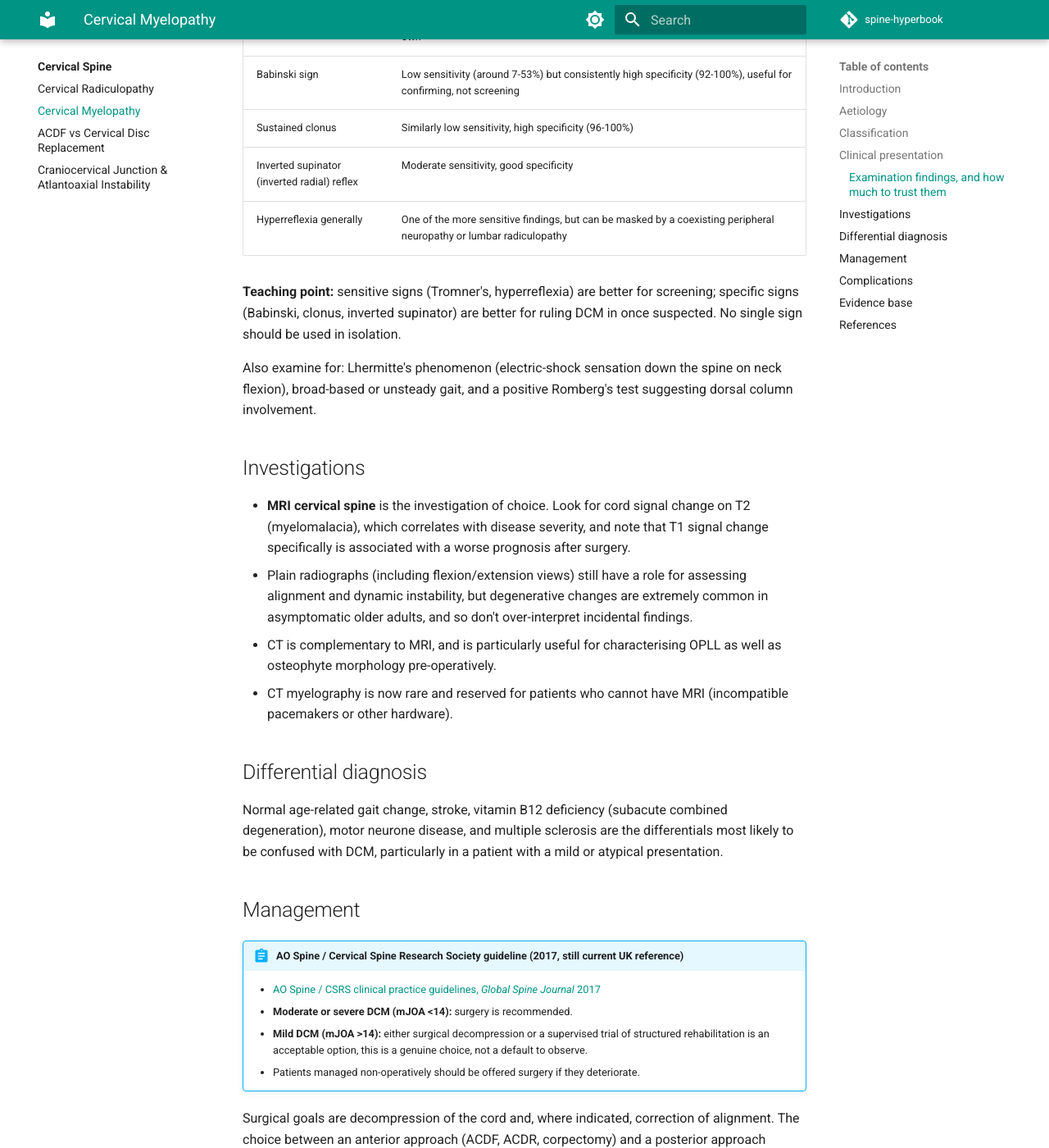
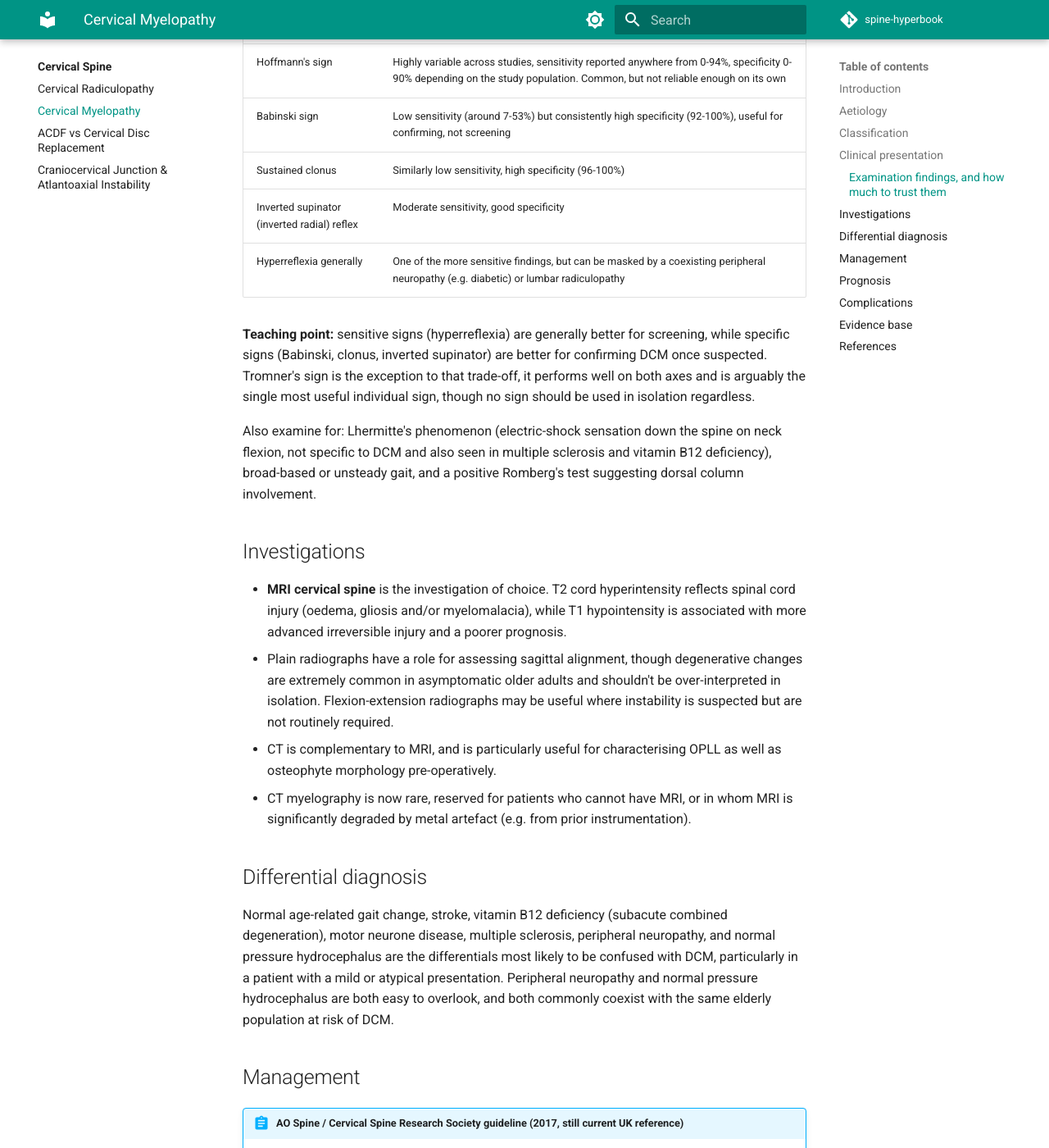
Before and after one commit to Spine-Hyperbook/spine-hyperbook, an MkDocs documentation site: the page built from docs/cervical-spine/cervical-myelopathy.md, in a window 1280 px wide and 1400 px high, scrolled down 2485 px. Shown: the whole window at 82% size. Built offline with MkDocs 1.6.1 and Material for MkDocs 9.7.7, drawn with Linux system fonts in a browser that asks for light colours; comment, search, counter and statistics services are not loaded; some of the changed text lies outside the part shown.

Commit message:
Add inline citation for Tromner's sign, reorder references

```diff
--- a/docs/cervical-spine/cervical-myelopathy.md
+++ b/docs/cervical-spine/cervical-myelopathy.md
@@ -28,10 +28,10 @@
 - Hypertrophy of the ligamentum flavum
 - Degenerative spondylolisthesis
 - Congenital canal narrowing, symptoms often emerge when a pre-existing narrow canal combines with later spondylotic change
-- Ossification of the posterior longitudinal ligament (OPLL), more common in East Asian populations and associated with a different, sometimes more aggressive, natural history
+- Ossification of the posterior longitudinal ligament (OPLL), more common in East Asian populations and associated with a different natural history, with a greater propensity for progression
 - Less commonly: tumour, epidural abscess, trauma, or fixed cervical kyphosis
 
-Cord injury itself is thought to arise from a combination of direct mechanical compression and ischaemic injury from compromise of the anterior spinal artery.
+Cord injury itself is thought to arise from a combination of direct mechanical compression and microvascular ischaemia with impaired spinal cord perfusion.
 
 !!! info "Be aware"
     Tandem stenosis, coexisting lumbar spinal stenosis, occurs in roughly one in five patients with cervical stenosis. It is worth having a low threshold for whole-spine imaging in a patient with mixed upper and lower limb symptoms. See the [Lumbar Spinal Stenosis](../lumbar-spine/spinal-stenosis-spondylolisthesis.md) page.
@@ -55,10 +55,10 @@
 
 ## Clinical presentation
 
-- **Gait disturbance** is the single most important clinical predictor, patients often describe feeling unsteady rather than reporting frank weakness
+- **Gait disturbance** is the most common and clinically important presenting feature, patients often describe feeling unsteady rather than reporting frank weakness
 - Bilateral, non-dermatomal hand numbness and clumsiness, dropping objects, difficulty with buttons and other fine motor skills
 - Neck pain is frequently mild or absent
-- Bladder symptoms are a late feature and are of limited diagnostic value in this age group given how common incidental urinary symptoms are
+- Bladder symptoms, most often urgency rather than frank retention (which is a relatively late manifestation), are of limited diagnostic value in this age group given how common incidental urinary symptoms are
 
 ### Examination findings, and how much to trust them
 
@@ -66,34 +66,34 @@
 
 | Sign | What the evidence actually shows |
 |---|---|
-| Tromner's sign | The most sensitive sign across pooled studies (roughly 79-97%), better than Hoffmann's for screening |
+| Tromner's sign | Unusually good on both axes: sensitivity 93-97% and specificity 79-100% in the same pooled studies, outperforming Hoffmann's for both screening and confirmation ([Jiang et al. 2024](https://pmc.ncbi.nlm.nih.gov/articles/PMC11289551/); [Sharma et al. 2025](https://pmc.ncbi.nlm.nih.gov/articles/PMC11906348/)) |
 | Hoffmann's sign | Highly variable across studies, sensitivity reported anywhere from 0-94%, specificity 0-90% depending on the study population. Common, but not reliable enough on its own |
 | Babinski sign | Low sensitivity (around 7-53%) but consistently high specificity (92-100%), useful for confirming, not screening |
 | Sustained clonus | Similarly low sensitivity, high specificity (96-100%) |
 | Inverted supinator (inverted radial) reflex | Moderate sensitivity, good specificity |
-| Hyperreflexia generally | One of the more sensitive findings, but can be masked by a coexisting peripheral neuropathy or lumbar radiculopathy |
+| Hyperreflexia generally | One of the more sensitive findings, but can be masked by a coexisting peripheral neuropathy (e.g. diabetic) or lumbar radiculopathy |
 
-**Teaching point:** sensitive signs (Tromner's, hyperreflexia) are better for screening; specific signs (Babinski, clonus, inverted supinator) are better for ruling DCM in once suspected. No single sign should be used in isolation.
+**Teaching point:** sensitive signs (hyperreflexia) are generally better for screening, while specific signs (Babinski, clonus, inverted supinator) are better for confirming DCM once suspected. Tromner's sign is the exception to that trade-off, it performs well on both axes and is arguably the single most useful individual sign, though no sign should be used in isolation regardless.
 
-Also examine for: Lhermitte's phenomenon (electric-shock sensation down the spine on neck flexion), broad-based or unsteady gait, and a positive Romberg's test suggesting dorsal column involvement.
+Also examine for: Lhermitte's phenomenon (electric-shock sensation down the spine on neck flexion, not specific to DCM and also seen in multiple sclerosis and vitamin B12 deficiency), broad-based or unsteady gait, and a positive Romberg's test suggesting dorsal column involvement.
 
 ## Investigations
 
-- **MRI cervical spine** is the investigation of choice. Look for cord signal change on T2 (myelomalacia), which correlates with disease severity, and note that T1 signal change specifically is associated with a worse prognosis after surgery.
-- Plain radiographs (including flexion/extension views) still have a role for assessing alignment and dynamic instability, but degenerative changes are extremely common in asymptomatic older adults, and so don't over-interpret incidental findings.
+- **MRI cervical spine** is the investigation of choice. T2 cord hyperintensity reflects spinal cord injury (oedema, gliosis and/or myelomalacia), while T1 hypointensity is associated with more advanced irreversible injury and a poorer prognosis.
+- Plain radiographs have a role for assessing sagittal alignment, though degenerative changes are extremely common in asymptomatic older adults and shouldn't be over-interpreted in isolation. Flexion-extension radiographs may be useful where instability is suspected but are not routinely required.
 - CT is complementary to MRI, and is particularly useful for characterising OPLL as well as osteophyte morphology pre-operatively.
-- CT myelography is now rare and reserved for patients who cannot have MRI (incompatible pacemakers or other hardware).
+- CT myelography is now rare, reserved for patients who cannot have MRI, or in whom MRI is significantly degraded by metal artefact (e.g. from prior instrumentation).
 
 ## Differential diagnosis
 
-Normal age-related gait change, stroke, vitamin B12 deficiency (subacute combined degeneration), motor neurone disease, and multiple sclerosis are the differentials most likely to be confused with DCM, particularly in a patient with a mild or atypical presentation.
+Normal age-related gait change, stroke, vitamin B12 deficiency (subacute combined degeneration), motor neurone disease, multiple sclerosis, peripheral neuropathy, and normal pressure hydrocephalus are the differentials most likely to be confused with DCM, particularly in a patient with a mild or atypical presentation. Peripheral neuropathy and normal pressure hydrocephalus are both easy to overlook, and both commonly coexist with the same elderly population at risk of DCM.
 
 ## Management
 
 !!! abstract "AO Spine / Cervical Spine Research Society guideline (2017, still current UK reference)"
     - [AO Spine / CSRS clinical practice guidelines, *Global Spine Journal* 2017](https://pmc.ncbi.nlm.nih.gov/articles/PMC5684840/)
     - **Moderate or severe DCM (mJOA <14):** surgery is recommended.
-    - **Mild DCM (mJOA >14):** either surgical decompression or a supervised trial of structured rehabilitation is an acceptable option, this is a genuine choice, not a default to observe.
+    - **Mild DCM (mJOA >14):** either surgical decompression or a supervised trial of structured rehabilitation is an acceptable option, this is a genuine choice, not a default to observe. Rehabilitation has little evidence for reversing established neurological deficit, it is used primarily to support function alongside close clinical observation rather than as a treatment expected to improve myelopathic signs.
     - Patients managed non-operatively should be offered surgery if they deteriorate.
 
 Surgical goals are decompression of the cord and, where indicated, correction of alignment. The choice between an anterior approach (ACDF, ACDR, corpectomy) and a posterior approach (laminectomy +/- fusion, or laminoplasty) is guided mainly by the number of stenotic levels, the presence and magnitude of fixed cervical kyphosis, and where the compression is coming from (anterior pathology tends to favour an anterior approach).
@@ -101,9 +101,13 @@
 !!! question "Controversy: How urgent is 'urgent'?"
     The phrase "time is spine" is standard teaching. Earlier surgery in moderate/severe disease limits long-term disability, but mild disease it is unclear. The guideline explicitly permits a trial of rehabilitation rather than mandating surgery, which surprises trainees who assume any myelopathy is an automatic operative indication. OPLL may modify this further: some Asia-Pacific practice favours earlier or even prophylactic surgery given OPLL's tendency to progress, reflecting a higher regional incidence and correspondingly more experience with its natural history.
 
+## Prognosis
+
+The primary aim of surgery in DCM is to halt neurological deterioration rather than reverse it. Most patients experience some degree of improvement in mJOA score postoperatively, but complete normalisation is uncommon, and residual symptoms are frequent, particularly in longstanding disease or where preoperative imaging shows T1 cord signal change. This is worth setting as an expectation with patients before surgery, not just noting afterward.
+
 ## Complications
 
-- **C5 palsy**: pooled prevalence around 5.3% after cervical decompression, slightly higher after posterior surgery (5.8%) than anterior (5.2%), and higher still in laminectomy-and-fusion specifically. Onset is typically within days of surgery; most cases recover over weeks to months, though a meaningful minority don't fully resolve.
+- **C5 palsy**: pooled prevalence around 5.3% after cervical decompression, slightly higher after posterior surgery (5.8%) than anterior (5.2%), and higher still in laminectomy-and-fusion specifically. The typical pattern is predominantly deltoid ± biceps weakness with minimal sensory disturbance. Onset is typically within days of surgery; most cases recover over weeks to months, though a meaningful minority don't fully resolve.
 - **Pseudarthrosis**: more common with multilevel constructs than single-level.
 - **Dysphagia**: a recognised complication of anterior approaches.
 - **Postoperative kyphosis**: a specific risk of laminectomy performed without fusion.
@@ -127,8 +131,8 @@
 4. Sharma S, Sial A, Sima S, Diwan A. [Clinical signs and symptoms for degenerative cervical myelopathy: a scoping review of case-control studies to facilitate early diagnosis among healthcare professionals with stakeholder engagement](https://pmc.ncbi.nlm.nih.gov/articles/PMC11906348/). *Spinal Cord*. 2025;63:171-180.
 5. Jiang Z, Davies B, Zipser C, et al. [The value of Clinical signs in the diagnosis of Degenerative Cervical Myelopathy - A Systematic review and Meta-analysis](https://pmc.ncbi.nlm.nih.gov/articles/PMC11289551/). *Global Spine Journal*. 2024;14(4):1369-1394.
 6. Shou F, Li Z, Wang H, Yan C, Liu Q, Xiao C. [Prevalence of C5 nerve root palsy after cervical decompressive surgery: a meta-analysis](https://pubmed.ncbi.nlm.nih.gov/26281981/). *European Spine Journal*. 2015;24(12):2724-2734.
+7. Davies BM, Mowforth OD, Smith EK, Kotter MR. [Degenerative cervical myelopathy](https://doi.org/10.1136/bmj.k186). *BMJ*. 2018;360:k186. One of the most widely cited overview articles on DCM and a landmark paper for UK trainees.
 
 **Further reading**
 
-7. Fehlings MG, Tetreault LA, Riew KD, Middleton JW, Wang JC. [A Clinical Practice Guideline for the Management of Degenerative Cervical Myelopathy: Introduction, Rationale, and Scope](https://pmc.ncbi.nlm.nih.gov/articles/PMC5684844/). *Global Spine Journal*. 2017;7(3 Suppl):21S-27S. The companion paper to reference 1, useful background on how the guideline was developed and why.
-8. Davies BM, Mowforth OD, Smith EK, Kotter MR. [Degenerative cervical myelopathy](https://doi.org/10.1136/bmj.k186). *BMJ*. 2018;360:k186. A well-known general overview aimed at a broader clinical audience, useful as an accessible introduction before going into the guideline itself.
+8. Fehlings MG, Tetreault LA, Riew KD, Middleton JW, Wang JC. [A Clinical Practice Guideline for the Management of Degenerative Cervical Myelopathy: Introduction, Rationale, and Scope](https://pmc.ncbi.nlm.nih.gov/articles/PMC5684844/). *Global Spine Journal*. 2017;7(3 Suppl):21S-27S. The companion paper to reference 1, useful background on how the guideline was developed and why.
```
Also changed, not shown: 2 other files.
